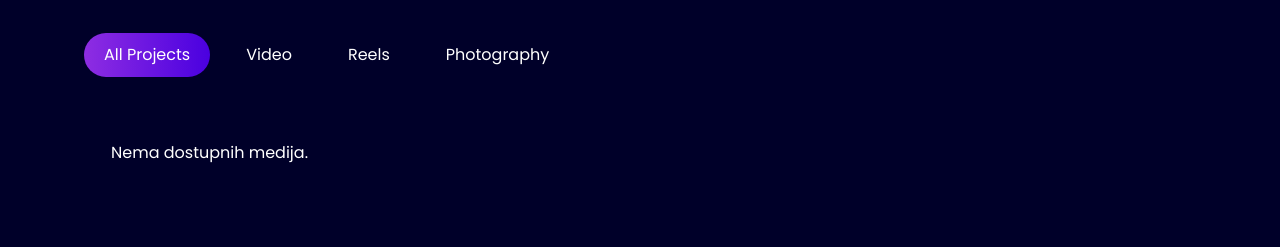
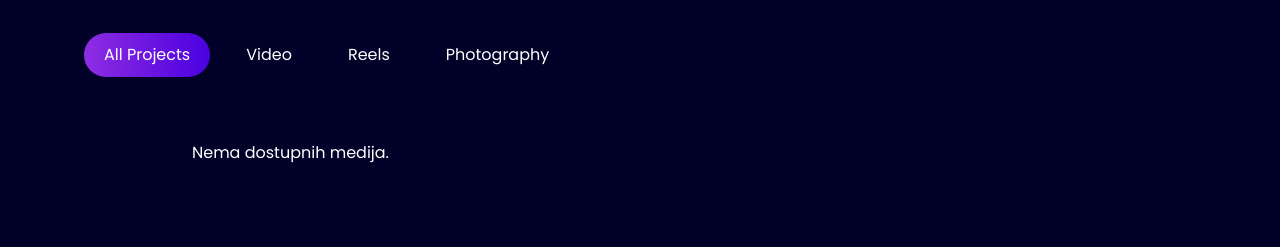
Before and after one commit to andric-dusica/neon_digital, a website built with Vite: page our-work/index.html in a window 1280 px wide. Shown: the part 279-526 px from the top of the page. Built offline with nearby package versions, Linux system fonts and the light colour scheme; some packages are replaced by stand-ins of ours; no server answers; the database is empty; a script that the page names is missing.

Commit message:
More ui fixing on mobile

```diff
--- a/our-work/index.html
+++ b/our-work/index.html
@@ -84,7 +84,7 @@
                 </div>
 
                 <!-- GALERIJA -->
-                <div class="gallery grid grid-cols-1 md:!grid-cols-3 lg:!grid-cols-4 gap-[24px] lg:!gap-[36px]">
+                <div class="gallery grid grid-cols-1 md:!grid-cols-3 lg:!grid-cols-4 gap-[24px] lg:!gap-[36px] mx-auto">
                     <!-- Dinamički sadržaj dolazi ovde -->
                 </div>
             </div>
```
Also changed, not shown: dist/style.css.
